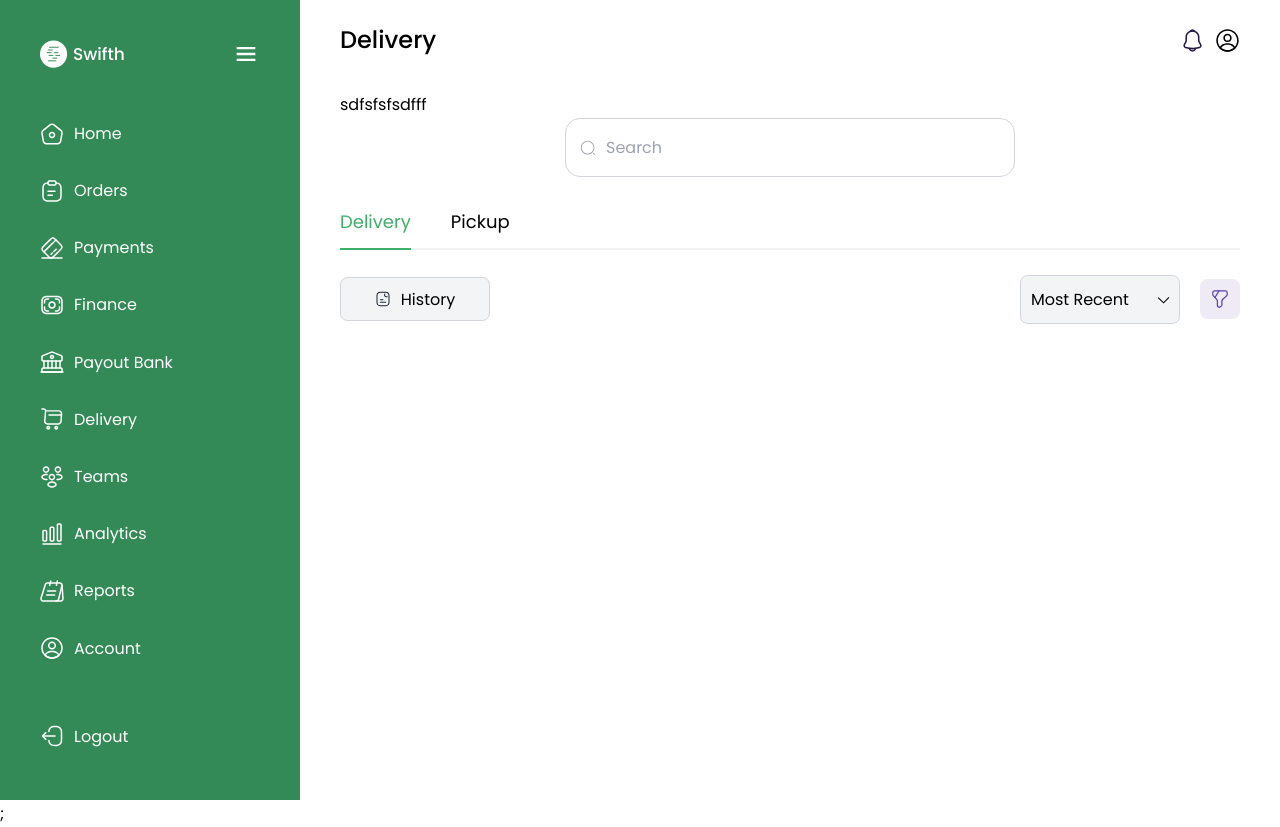
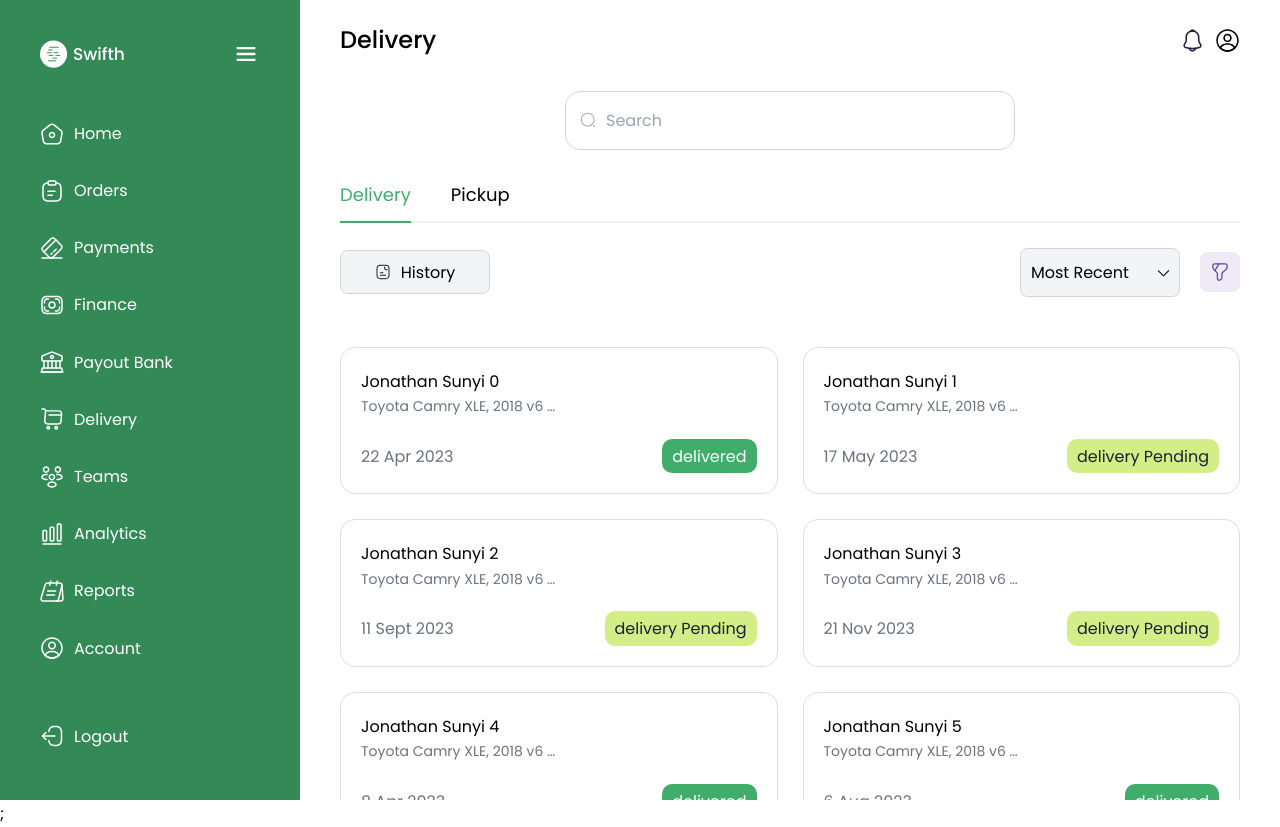
Before and after one commit to projects-for-clients/swifth, a React (Vite) app: page /dashboard/delivery in a window 1280 px wide. Built offline with nearby package versions, Linux system fonts and the light colour scheme.

Commit message:
working on delivery

```diff
--- a/src/container/delivery/DeliveryPath.tsx
+++ b/src/container/delivery/DeliveryPath.tsx
@@ -69,65 +69,66 @@ export const DeliveryPath = () => {
     }
   };
 
+
   return (
-    <>
-    </>
-    // <div
-    //   className="grid mt-[5rem] gap-10"
-    //   style={{
-    //     gridTemplateColumns: 'repeat(auto-fit, minmax(33rem, 1fr))',
-    //   }}
-    // >
-    //   <dialog className="dialog relative text-[1.6rem]" ref={dialogDetailRef}>
-    //     <div className="bg-white fixed right-0 h-[100vh] py-4 px-12">
-    //       <input type="text" className="absolute top-0 w-0" />
-    //       <figure className="flex justify-end">
-    //         <img
-    //           src="/icons/close.svg"
-    //           alt=""
-    //           className="w-[3rem] cursor-pointer"
-    //           onClick={() => handleCloseDialog()}
-    //         />
-    //       </figure>
 
-    //       <section className="h-full">
-    //         <DialogDetails />
-    //       </section>
-    //     </div>
-    //   </dialog>
-    //   {deliveryData.map((item, i) => {
-    //     const { name, description, date, tag } = item;
+      <div
+        className="grid mt-[5rem] gap-10"
+        style={{
+          gridTemplateColumns: 'repeat(auto-fit, minmax(33rem, 1fr))',
+        }}
+      >
+        <dialog className="dialog relative text-[1.6rem]" ref={dialogDetailRef}>
+          <div className="bg-white fixed right-0 h-[100vh] py-4 px-12">
+            <input type="text" className="absolute top-0 w-0" />
+            <figure className="flex justify-end">
+              <img
+                src="/icons/close.svg"
+                alt=""
+                className="w-[3rem] cursor-pointer"
+                onClick={() => handleCloseDialog()}
+              />
+            </figure>
 
-    //     return (
-    //       <div
-    //         className="p-8 bg-white rounded-3xl border border-color-purple-light-2 cursor-pointer"
-    //         key={i}
-    //         onClick={() => handleOpenDialog()}
-    //       >
-    //         <div>
-    //           <p className="text-[1.6rem]">{name}</p>
-    //           <p className="text-[1.4rem] whitespace-nowrap text-ellipsis overflow-hidden text-gray-500 max-w-[20rem]">
-    //             {description}
-    //           </p>
-    //         </div>
+            <section className="h-full">
+              <DialogDetails />
+            </section>
+          </div>
+        </dialog>
+        {DELIVERY_DATA.map((item, i) => {
+          const { name, description, date, tag } = item;
 
-    //         <div className="text-[1.2rem] flex items-center justify-between pt-8">
-    //           <p className="text-gray-500">
-    //             {date.toLocaleString('en-GB', {
-    //               day: 'numeric',
-    //               month: 'short',
-    //               year: 'numeric',
-    //             })}
-    //           </p>
-    //           <p
-    //             className={`py-1.5 px-4 rounded-2xl ${filterByColors[tag].bg} ${filterByColors[tag].text}`}
-    //           >
-    //             {tag}
-    //           </p>
-    //         </div>
-    //       </div>
-    //     );
-    //   })}
-    // </div>
+          return (
+            <div
+              className="p-8 bg-white rounded-3xl border border-color-purple-light-2 cursor-pointer"
+              key={i}
+              onClick={() => handleOpenDialog()}
+            >
+              <div>
+                <p className="text-[1.6rem]">{name}</p>
+                <p className="text-[1.4rem] whitespace-nowrap text-ellipsis overflow-hidden text-gray-500 max-w-[20rem]">
+                  {description}
+                </p>
+              </div>
+
+              <div className="text-[1.2rem] flex items-center justify-between pt-8">
+                <p className="text-gray-500">
+                  {date.toLocaleString('en-GB', {
+                    day: 'numeric',
+                    month: 'short',
+                    year: 'numeric',
+                  })}
+                </p>
+                <p
+                  className={`py-1.5 px-4 rounded-2xl ${filterByColors[tag].bg} ${filterByColors[tag].text}`}
+                >
+                  {tag}
+                </p>
+              </div>
+            </div>
+          );
+        })}
+      </div>
+
   );
 };
--- a/src/pages/Delivery.tsx
+++ b/src/pages/Delivery.tsx
@@ -161,8 +161,6 @@ function Delivery() {
     >
       <Header title="Delivery" />
 
-      sdfsfsfsdfff
-
 
       <main className="text-[1.6rem]">
       <DeliveryHistory/>
```
